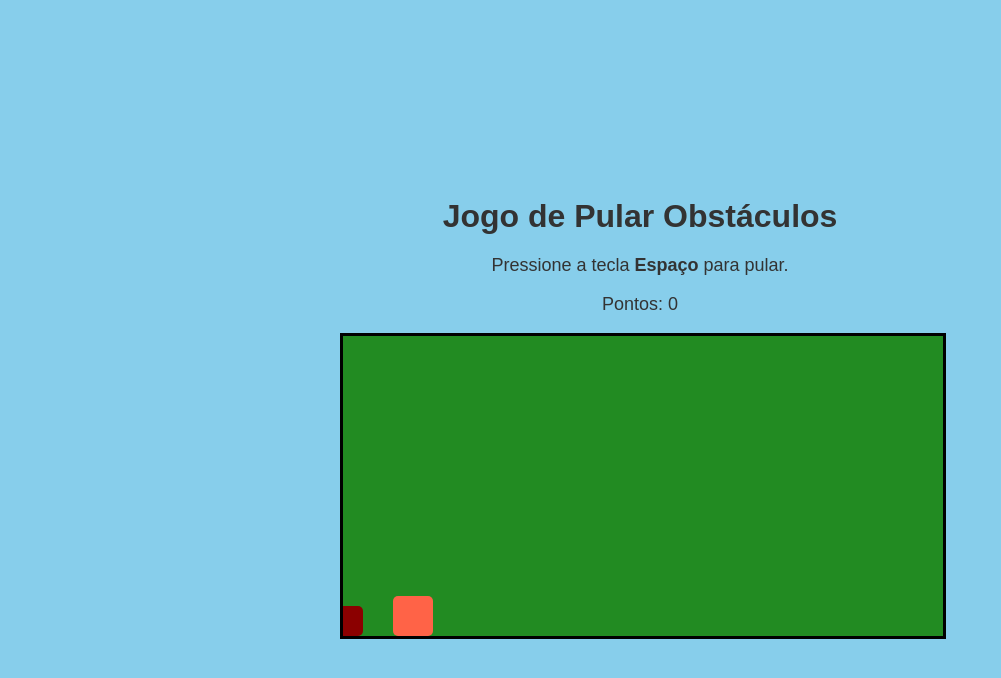
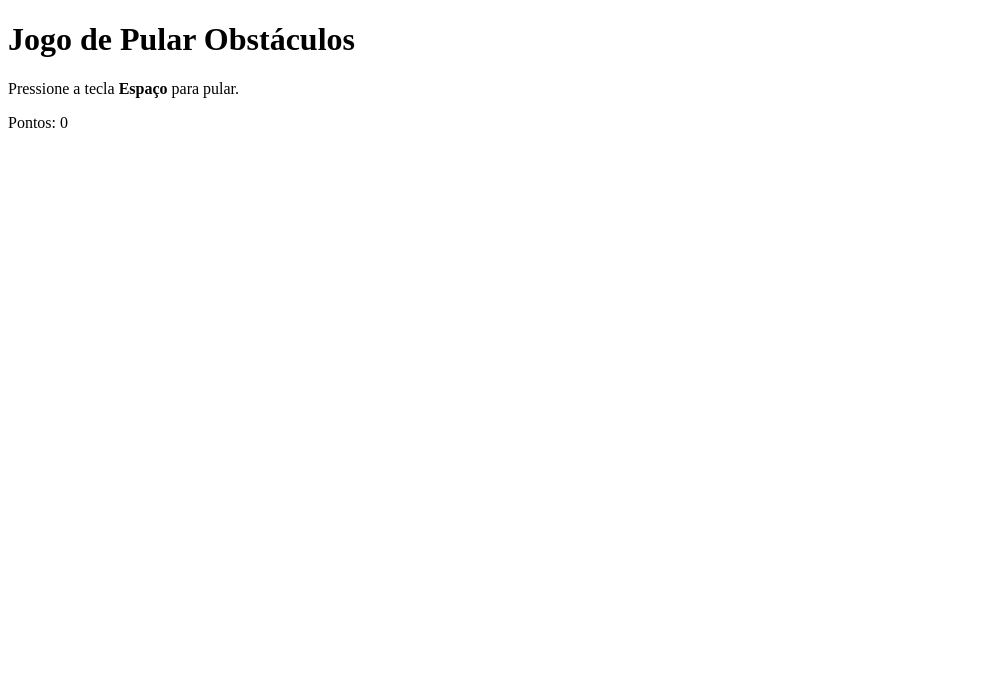
Before and after one commit to annafag/jogo-de-pular, a plain HTML site: page index.html in a window 1280 px wide. Shown: the whole page, without its empty margins (0-1001 px from the left). Drawn offline with Linux system fonts and the light colour scheme.

Commit message:
Update style.css

```diff
--- a/style.css
+++ b/style.css
@@ -1,61 +1,72 @@
-{
-    margin: 0;
-    padding: 0;
-    box-sizing: border-box;
+const player = document.getElementById("player");
+const obstacle = document.getElementById("obstacle");
+const gameArea = document.getElementById("gameArea");
+const scoreElement = document.getElementById("score");
+
+let isJumping = false;
+let gravity = 0.9;
+let jumpHeight = 15;
+let obstacleSpeed = 5;
+let score = 0;
+
+function jump() {
+    if (isJumping) return;
+
+    isJumping = true;
+    let jumpHeightCurrent = 0;
+    let jumpInterval = setInterval(() => {
+        if (jumpHeightCurrent < 150) {
+            player.style.bottom = parseInt(player.style.bottom) + 5 + 'px';
+            jumpHeightCurrent += 5;
+        } else {
+            clearInterval(jumpInterval);
+            let fallInterval = setInterval(() => {
+                if (parseInt(player.style.bottom) > 0) {
+                    player.style.bottom = parseInt(player.style.bottom) - 5 + 'px';
+                } else {
+                    clearInterval(fallInterval);
+                    isJumping = false;
+                }
+            }, 20);
+        }
+    }, 20);
 }
 
-body {
-    font-family: Arial, sans-serif;
-    background-color: #87CEEB; /* Céu azul */
-    display: flex;
-    justify-content: center;
-    align-items: center;
-    height: 100vh;
-    overflow: hidden;
+function moveObstacle() {
+    let obstaclePosition = parseInt(obstacle.style.right);
+
+    if (obstaclePosition > gameArea.clientWidth) {
+        // Reseta o obstáculo e aumenta a pontuação
+        obstacle.style.right = '-30px';
+        score++;
+        scoreElement.textContent = score;
+    } else {
+        obstacle.style.right = obstaclePosition + obstacleSpeed + 'px';
+    }
+
+    if (obstaclePosition > 50 && obstaclePosition < 90 && parseInt(player.style.bottom) < 40) {
+        // Colisão detectada
+        clearInterval(obstacleInterval);
+        alert("Game Over! Sua pontuação foi: " + score);
+        location.reload(); // Reinicia o jogo
+    }
 }
 
-.game-container {
-    text-align: center;
-    max-width: 600px;
-    width: 100%;
+function increaseDifficulty() {
+    if (score % 5 === 0) {
+        obstacleSpeed += 1;  // Aumenta a velocidade a cada 5 pontos
+    }
 }
 
-h1 {
-    color: #333;
-    margin-bottom: 20px;
-}
+let obstacleInterval = setInterval(moveObstacle, 20);
 
-p {
-    font-size: 18px;
-    color: #333;
-}
+setInterval(increaseDifficulty, 1000);
 
-#gameArea {
-    width: 100%;
-    height: 300px;
-    position: relative;
-    background-color: #228B22; /* Cor da grama */
-    border: 3px solid #000;
-    overflow: hidden;
-}
+document.addEventListener("keydown", function (e) {
+    if (e.key === " " || e.key === "Spacebar") {
+        jump();
+    }
+});
 
-#player {
-    width: 40px;
-    height: 40px;
-    background-color: #FF6347; /* Cor do personagem */
-    position: absolute;
-    bottom: 0;
-    left: 50px;
-    border-radius: 5px;
-    transition: bottom 0.2s ease-out;
-}
-
-#obstacle {
-    width: 30px;
-    height: 30px;
-    background-color: #8B0000; /* Cor do obstáculo */
-    position: absolute;
-    bottom: 0;
-    right: -30px; /* Inicialmente fora da tela */
-    border-radius: 5px;
-}
+player.style.bottom = '0px';
+obstacle.style.right = '-30px';
```
